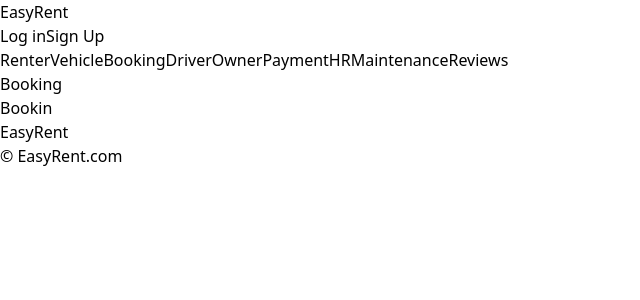
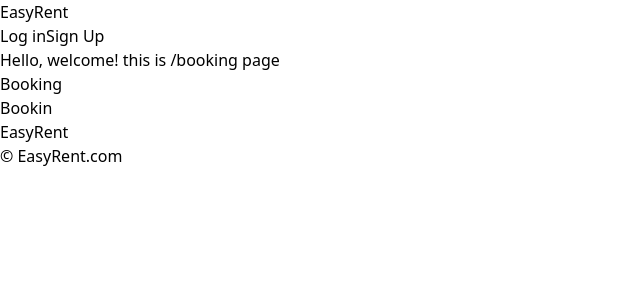
Before and after one commit to Sudila-Jayasekara/EasyRent, a React (Vite) app in the folder frontend/: page /booking in a window 1280 px wide. Shown: the top 300 px of the page, without its empty margins (0-640 px from the left). Built offline with nearby package versions, Linux system fonts and the light colour scheme.

Commit message:
Sidebar dynamic

```diff
--- a/frontend/src/components/SideBar.jsx
+++ b/frontend/src/components/SideBar.jsx
@@ -1,37 +1,71 @@
+// import React from 'react'
+// import { Link } from 'react-router-dom'
+
+// const SideBar = ({children , title}) => {
+//   return (
+//     <div className='flex'>
+//         <div className='w-1/6 flex flex-col rounded-lg bg-yellow-400 py-5 px-5 mx-4 my-4 space-y-4 text-center'>
+//             <button className='bg-white text-black hover:bg-black hover:text-white font-bold py-2 px-4 rounded '>
+//             <Link>Renter</Link>
+//             </button>
+//             <button className='bg-white text-black hover:bg-black hover:text-white font-bold py-2 px-4 rounded'>
+//             <Link>Vehicle</Link>
+//             </button>
+//             <button className='bg-white text-black hover:bg-black hover:text-white font-bold py-2 px-4 rounded'>
+//             <Link to={'/booking'}>Booking</Link>
+//             </button>
+//             <button className='bg-white text-black hover:bg-black hover:text-white font-bold py-2 px-4 rounded'>
+//             <Link>Driver</Link>
+//             </button>
+//             <button className='bg-white text-black hover:bg-black hover:text-white font-bold py-2 px-4 rounded'>
+//             <Link>Owner</Link>
+//             </button>
+//             <button className='bg-white text-black hover:bg-black hover:text-white font-bold py-2 px-4 rounded'>
+//             <Link to={'/payment'}>Payment</Link>
+//             </button>
+//             <button className='bg-white text-black hover:bg-black hover:text-white font-bold py-2 px-4 rounded'>
+//             <Link>HR</Link>
+//             </button>
+//             <button className='bg-white text-black hover:bg-black hover:text-white font-bold py-2 px-4 rounded'>
+//             <Link>Maintenance</Link>
+//             </button>
+//             <button className='bg-white text-black hover:bg-black hover:text-white font-bold py-2 px-4 rounded'>
+//             <Link>Reviews</Link>
+//             </button>
+//         </div>
+//         <div className='flex-grow mr-4 my-4'>
+//           <div className='w-full py-2 px-4 bg-yellow-400 rounded-lg mb-4'>
+//             <span className='text-xl text-white font-bold'>{title}</span>
+//           </div>
+//           <div>
+//               {children}
+//           </div>
+//         </div>
+
+//     </div>
+
+
+//   )
+// }
+
+// export default SideBar
+
 import React from 'react'
-import { Link } from 'react-router-dom'
+import { Link, useLocation } from 'react-router-dom'
+import TestButtons from './TestButtons';
 
 const SideBar = ({children , title}) => {
+  const location = useLocation();
+
   return (
     <div className='flex'>
-        <div className='w-1/6 flex flex-col rounded-lg bg-yellow-400 py-5 px-5 mx-4 my-4 space-y-4 text-center'>
-            <button className='bg-white text-black hover:bg-black hover:text-white font-bold py-2 px-4 rounded '>
-            <Link>Renter</Link>
-            </button>
-            <button className='bg-white text-black hover:bg-black hover:text-white font-bold py-2 px-4 rounded'>
-            <Link>Vehicle</Link>
-            </button>
-            <button className='bg-white text-black hover:bg-black hover:text-white font-bold py-2 px-4 rounded'>
-            <Link to={'/booking'}>Booking</Link>
-            </button>
-            <button className='bg-white text-black hover:bg-black hover:text-white font-bold py-2 px-4 rounded'>
-            <Link>Driver</Link>
-            </button>
-            <button className='bg-white text-black hover:bg-black hover:text-white font-bold py-2 px-4 rounded'>
-            <Link>Owner</Link>
-            </button>
-            <button className='bg-white text-black hover:bg-black hover:text-white font-bold py-2 px-4 rounded'>
-            <Link to={'/payment'}>Payment</Link>
-            </button>
-            <button className='bg-white text-black hover:bg-black hover:text-white font-bold py-2 px-4 rounded'>
-            <Link>HR</Link>
-            </button>
-            <button className='bg-white text-black hover:bg-black hover:text-white font-bold py-2 px-4 rounded'>
-            <Link>Maintenance</Link>
-            </button>
-            <button className='bg-white text-black hover:bg-black hover:text-white font-bold py-2 px-4 rounded'>
-            <Link>Reviews</Link>
-            </button>
+        <div className='w-1/6 min-h-10 flex flex-col rounded-lg bg-yellow-400 py-5 px-5 mx-4 my-4 space-y-4 text-center'>
+            {location.pathname === '/' && (
+              <TestButtons/>
+            )}
+            {(location.pathname === '/booking' || location.pathname=== '/payment') && (
+                <p>Hello, welcome! this is {location.pathname} page </p>
+            )}
         </div>
         <div className='flex-grow mr-4 my-4'>
           <div className='w-full py-2 px-4 bg-yellow-400 rounded-lg mb-4'>
@@ -41,10 +75,7 @@ const SideBar = ({children , title}) => {
               {children}
           </div>
         </div>
-
     </div>
-
-
   )
 }
 
--- /dev/null
+++ b/frontend/src/components/TestButtons.jsx
@@ -0,0 +1,38 @@
+import React from 'react'
+import { Link } from 'react-router-dom'
+
+const TestButtons = () => {
+  return (
+    <div className='flex flex-col space-y-4 text-center'>
+        <button className='bg-white text-black hover:bg-black hover:text-white font-bold py-2 px-4 rounded '>
+        <Link>Renter</Link>
+        </button>
+        <button className='bg-white text-black hover:bg-black hover:text-white font-bold py-2 px-4 rounded'>
+        <Link>Vehicle</Link>
+        </button>
+        <button className='bg-white text-black hover:bg-black hover:text-white font-bold py-2 px-4 rounded'>
+        <Link to={'/booking'}>Booking</Link>
+        </button>
+        <button className='bg-white text-black hover:bg-black hover:text-white font-bold py-2 px-4 rounded'>
+        <Link>Driver</Link>
+        </button>
+        <button className='bg-white text-black hover:bg-black hover:text-white font-bold py-2 px-4 rounded'>
+        <Link>Owner</Link>
+        </button>
+        <button className='bg-white text-black hover:bg-black hover:text-white font-bold py-2 px-4 rounded'>
+        <Link to={'/payment'}>Payment</Link>
+        </button>
+        <button className='bg-white text-black hover:bg-black hover:text-white font-bold py-2 px-4 rounded'>
+        <Link>HR</Link>
+        </button>
+        <button className='bg-white text-black hover:bg-black hover:text-white font-bold py-2 px-4 rounded'>
+        <Link>Maintenance</Link>
+        </button>
+        <button className='bg-white text-black hover:bg-black hover:text-white font-bold py-2 px-4 rounded'>
+        <Link>Reviews</Link>
+        </button>
+    </div>
+  )
+}
+
+export default TestButtons
```
Also changed, not shown: frontend/src/pages/Booking And Payment Management/BookingSidebar.jsx (added, +9 -0 lines), frontend/src/pages/Booking And Payment Management/PaymentSidebar.jsx (added, +9 -0 lines), frontend/src/pages/Booking And Payment Management/delete.txt (deleted).
